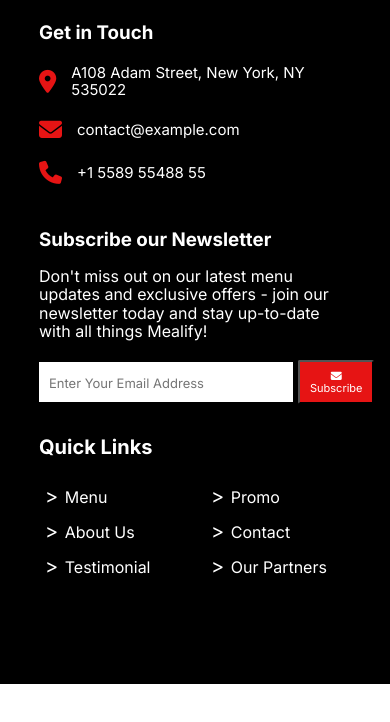
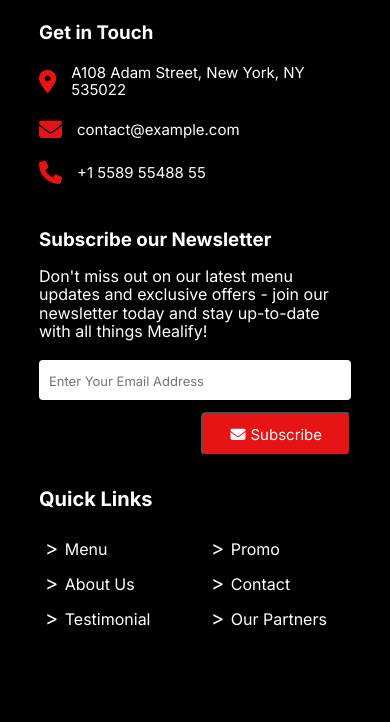
Before and after one commit to mo-salem11/Mealify, a plain HTML site: page index.html in a window 390 px wide. Shown: the part 7804-8526 px from the top of the page. Before the commit the page ends 8488 px from the top, so only its background shows below. Drawn offline with nearby package versions, Linux system fonts and the light colour scheme.

Commit message:
updated the subscription-box on footer in small media

```diff
--- a/CSS/mealify.css
+++ b/CSS/mealify.css
@@ -970,19 +970,29 @@ padding-bottom:12px;
     cursor: pointer;
 }
 @media(max-width:767px){
+    .footer .container .subscription-container .subscription-box{
+        flex-direction: column;
+        gap:12px;
+    }
     .footer  .subscription-container .subscription-box input{
         height:40px;
         font-size:16px;
+        border-radius: 4px;
+        width:100%;
     }
     .footer  .subscription-container .subscription-box button{
         height: 40px;
-        font-size: 11px;
+        font-size: 15px;
         display: flex;
-        flex-direction: column;
         justify-content: center;
         align-items: center;
-        gap: 1px;
-        padding:20px 10px;
+        gap: 5px;
+        padding: 20px 27px;
+        align-self: flex-end;
+        border-radius: 5px;
+    }
+    .footer  .subscription-container .subscription-box button:hover{
+        transform: scale(1.04);
     }
 }
 .footer  .subscription-container .subscription-box button:hover{
```
